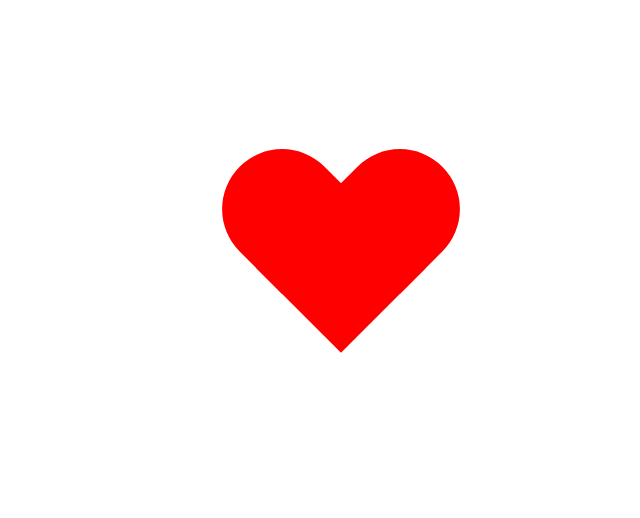
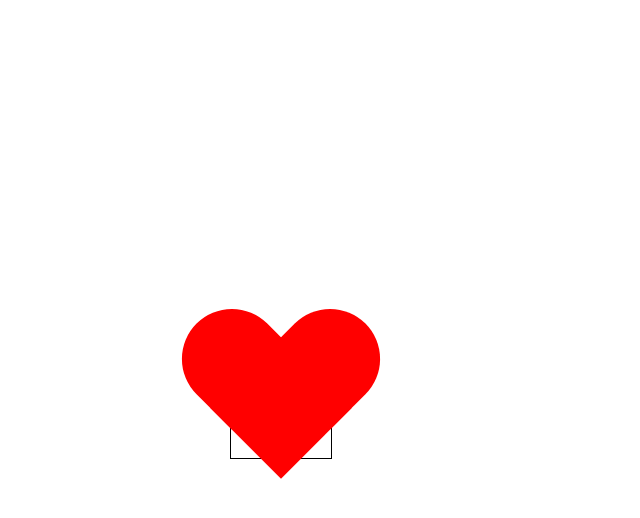
Before and after one commit to vmoeak/heart, a plain HTML site: page index.html in a window 1280 px wide. Shown: the whole page, without its empty margins (359-999 px from the left). Drawn offline with Linux system fonts and the light colour scheme.

```diff
--- a/index.html
+++ b/index.html
@@ -7,21 +7,23 @@
     <title>heart</title>
     <style>
         .heart {
+            height: 100vh;
             display: flex;
             justify-content: center;
+            align-items: center;
         }
         .container {
             display: inline-block;
             position: relative;
-            margin-top: 200px;
-            animation: beat 0.5s infinite alternate-reverse;
+            border: 1px solid black;
+            /* animation: beat 0.5s infinite alternate-reverse; */
         }
         .left {
             background: red;
             width: 100px;
             height: 100px;
             position: absolute;
-            bottom: 0;
+            bottom: 100px;
             left: -100px;
             transform: rotate(45deg) translateX(72px);
             border-radius: 50% 0 0 50%;
@@ -31,7 +33,7 @@
             width: 100px;
             height: 100px;
             position: absolute;
-            bottom: 0;
+            bottom: 100px;
             left: 100px;
             transform: rotate(45deg) translateY(72px);
             border-radius: 50% 50% 0 0;
@@ -40,7 +42,6 @@
             background: red;
             width: 100px;
             height: 100px;
-            position: absolute;
             transform: rotate(45deg);
         }
         @keyframes beat {
```
